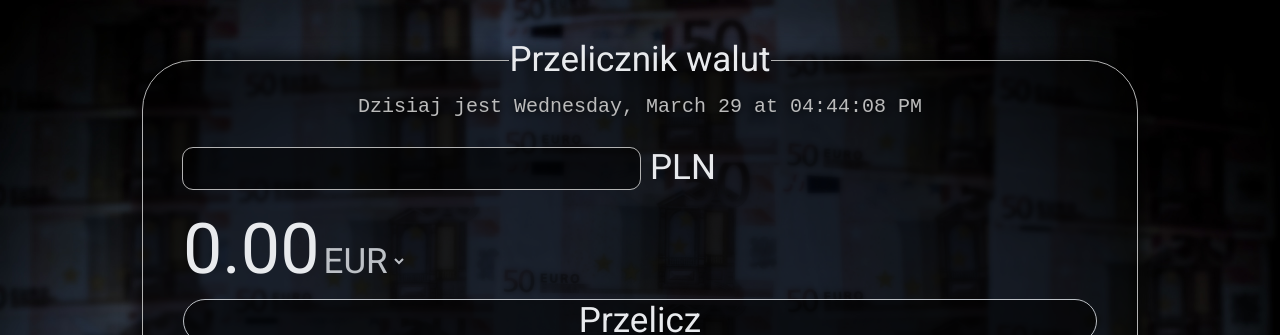
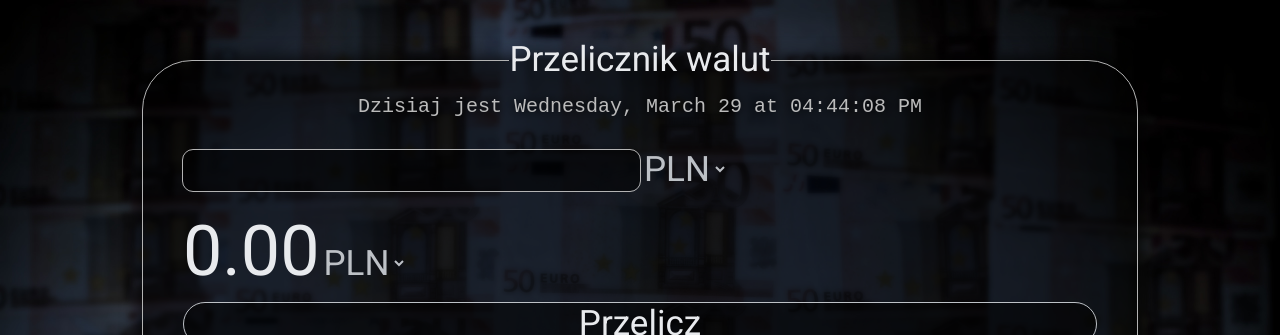
Before and after one commit to cgt19bartoszekj/currency-converter-react, a React (Create React App) app: page / in a window 1280 px wide. Shown: the top 335 px of the page. Built offline with nearby package versions, Linux system fonts and the light colour scheme.

Commit message:
you can now convert currencies in two ways

```diff
--- a/src/App/Form/index.js
+++ b/src/App/Form/index.js
@@ -7,7 +7,6 @@ import {
   Fieldset,
   Legend,
   Input,
-  MainCurrency,
   Output,
   Select,
   Button,
@@ -17,13 +16,14 @@ import {
 const INPUT_MAX_LENGTH = 14;
 
 export const Form = ({ calculateResult, result }) => {
-  const [exchange, setExchange] = useState(0.21);
+  const [inputValue, setInputValue] = useState(1);
+  const [outputValue, setOutputValue] = useState(1);
   const [amount, setAmount] = useState("");
 
   const onFormSubmit = (event) => {
     event.preventDefault();
 
-    calculateResult(exchange, amount);
+    calculateResult(inputValue, outputValue, amount);
   };
 
   return (
@@ -40,19 +40,18 @@ export const Form = ({ calculateResult, result }) => {
             setAmount(target.value.slice(0, INPUT_MAX_LENGTH))
           }
         />
-        <MainCurrency>
-          PLN
-        </MainCurrency>
+        <Select onChange={({ target }) => setInputValue(target.value)}>
+          {currencies.map((currency) => (
+            <option value={currency.value}>
+              {currency.name}
+            </option>
+          ))}
+        </Select>
         <Output>
           <Result result={result} />
-          <Select
-            onChange={({ target }) => setExchange(target.value)}
-          >
+          <Select onChange={({ target }) => setOutputValue(target.value)}>
             {currencies.map((currency) => (
-              <option
-                key={currency.key}
-                value={currency.exchange}
-              >
+              <option value={currency.value}>
                 {currency.name}
               </option>
             ))}
--- a/src/App/Form/styled.js
+++ b/src/App/Form/styled.js
@@ -33,10 +33,6 @@ export const Input = styled.input`
   &:active {
     outline: 2px solid #66b0ff;
   }
-`;
-
-export const MainCurrency = styled.span`
-  margin-left: 10px;
 `;
 
 export const Output = styled.div`
--- a/src/App/currencies.js
+++ b/src/App/currencies.js
@@ -1,17 +1,18 @@
 export const currencies = [
   {
-    key: 0,
-    name: "EUR",
-    exchange: 0.21
+    name: "PLN",
+    value: 1
   },
   {
-    key: 1,
-    name: "USD",
-    exchange: 0.22
+    name: "EUR",
+    value: 4.67
   },
   {
-    key: 2,
+    name: "USD",
+    value: 4.28
+  },
+  {
     name: "GBP",
-    exchange: 0.19
+    value: 5.32
   }
 ];
--- a/src/App/useResult.js
+++ b/src/App/useResult.js
@@ -3,8 +3,8 @@ import { useState } from "react";
 export const useResult = () => {
   const [result, setResult] = useState(0);
 
-  const calculateResult = (rate, amount) => {
-    setResult((result) => amount * rate);
+  const calculateResult = (inputValue, outputValue, amount) => {
+    setResult((result) => (amount * inputValue) / outputValue);
   };
 
   return { result, calculateResult };
```
Also changed, not shown: 1 other file (tests, documents, lock files or other folders).
